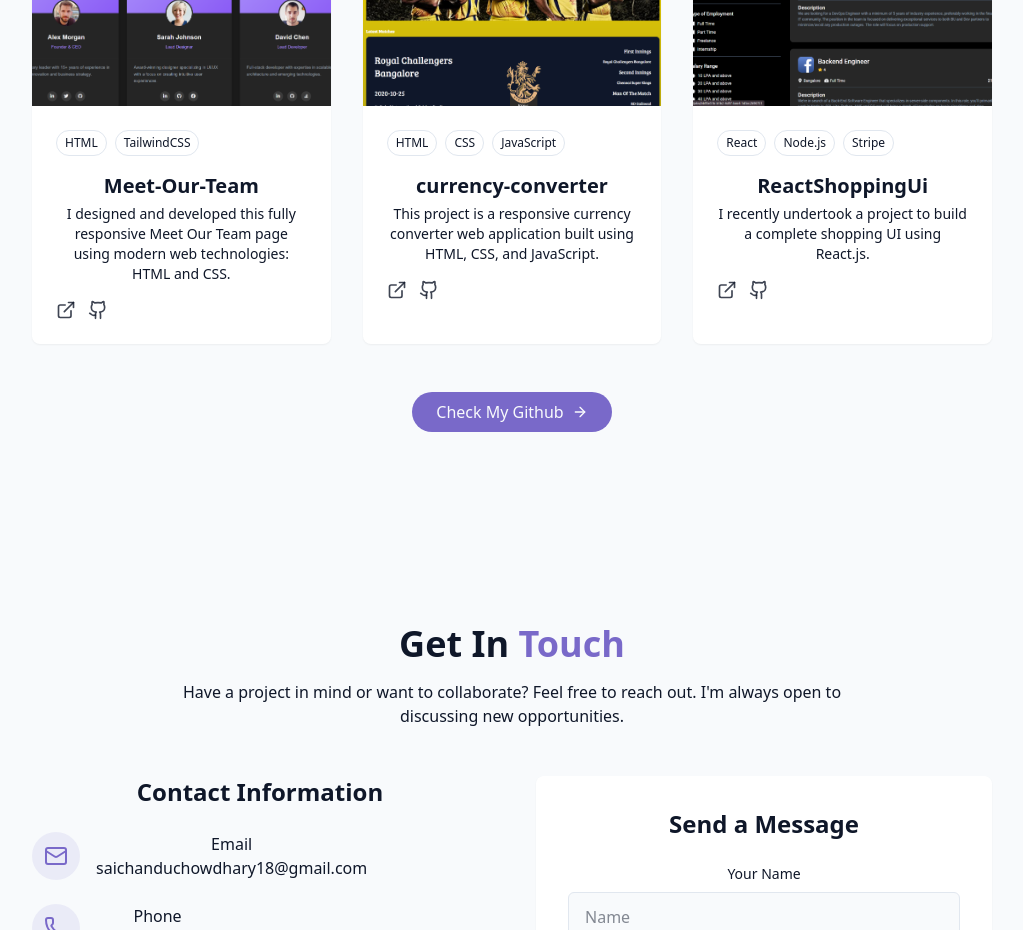
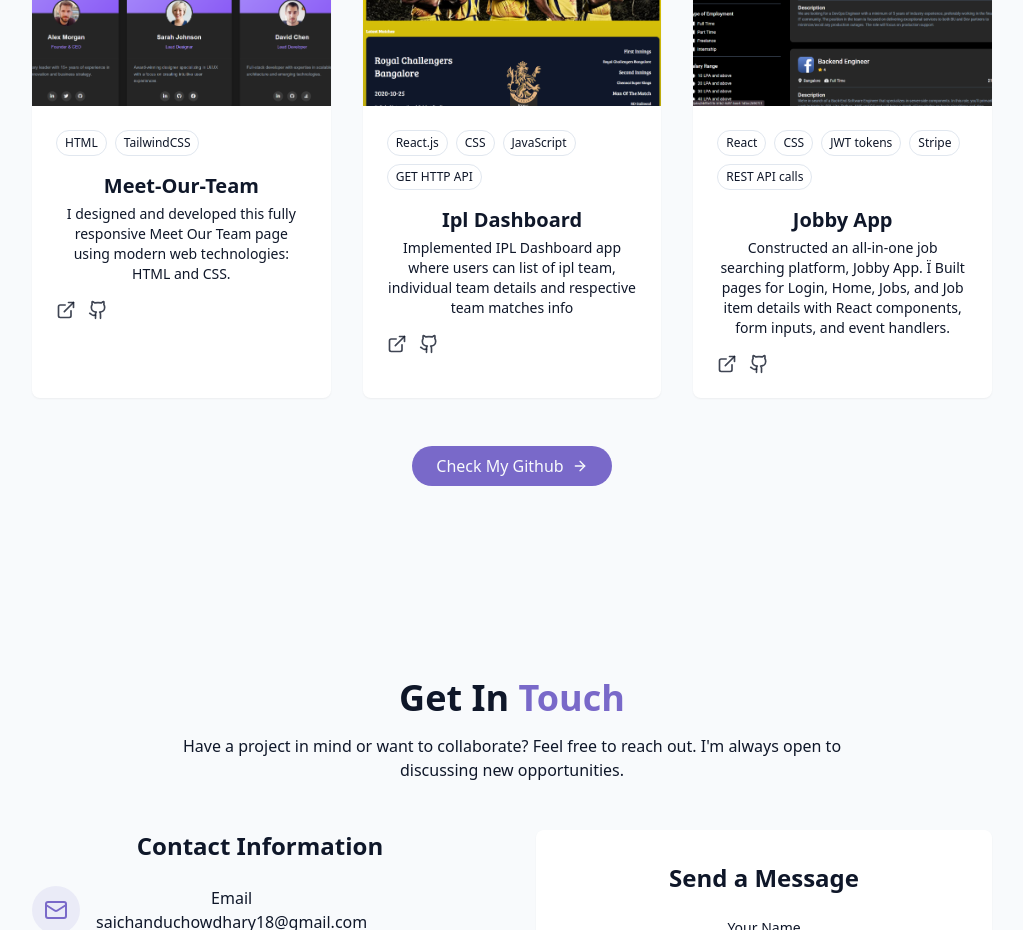
Before and after one commit to saichandu3/My-Protfolio-react, a React (Vite) app: page / in a window 1280 px wide. Shown: the part 2840-3770 px from the top of the page, without its empty margins (128-1151 px from the left). Built offline with nearby package versions, Linux system fonts and the light colour scheme.

Commit message:
Update ProjectsSection.jsx

```diff
--- a/src/components/ProjectsSection.jsx
+++ b/src/components/ProjectsSection.jsx
@@ -12,23 +12,23 @@ const projects = [
   },
   {
     id: 2,
-    title: "currency-converter",
+    title: "Ipl Dashboard",
     description:
-      "This project is a responsive currency converter web application built using HTML, CSS, and JavaScript.",
+      " Implemented IPL Dashboard app where users can list of ipl team, individual team details and respective team matches info",
     image: "/projects/project2.png",
-    tags: ["HTML", "CSS", "JavaScript"],
-    demoUrl: "https://curncyconv.ccbp.tech/",
+    tags: ["React.js", "CSS", "JavaScript", "GET HTTP API"],
+    demoUrl: "https://ipl07dashboard.ccbp.tech/",
     githubUrl: "https://github.com/saichandu3/currency-converter",
   },
   {
     id: 3,
-    title: "ReactShoppingUi",
+    title: "Jobby App",
     description:
-      "I recently undertook a project to build a complete shopping UI using React.js.",
+      "Constructed an all-in-one job searching platform, Jobby App. Ï Built pages for Login, Home, Jobs, and Job item details with React components, form inputs, and event handlers.",
     image: "/projects/project3.png",
-    tags: ["React", "Node.js", "Stripe"],
-    demoUrl: "#",
-    githubUrl: "https://github.com/saichandu3/ReactShopping_UI",
+    tags: ["React", "CSS", "JWT tokens", "Stripe", " REST API calls"],
+    demoUrl: "https://jobbyapp1207.ccbp.tech/login",
+    githubUrl: "https://github.com/saichandu3/My-Jobby-App",
   },
 ];
 
```
